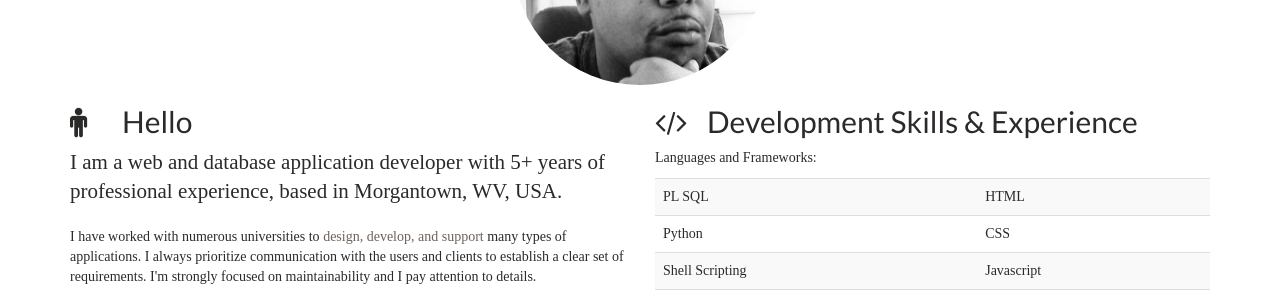
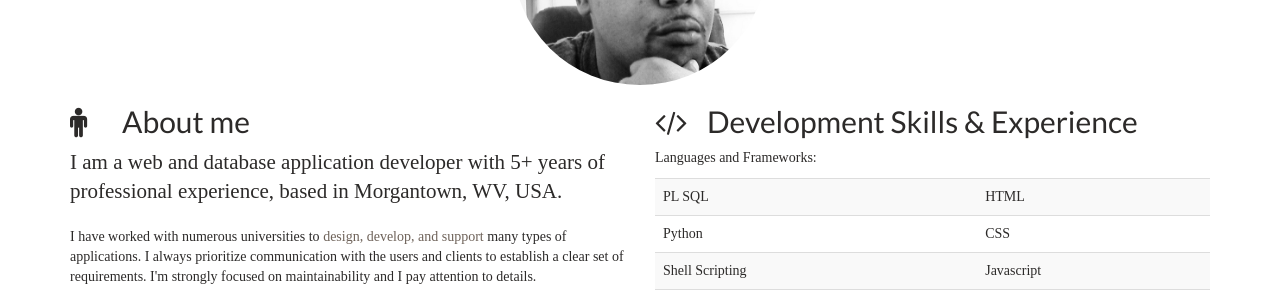
Before and after one commit to cpearson3/cpearson3.github.io, a Jekyll site: the page built from _pages/about.html, in a window 1280 px wide. Shown: the part 361-659 px from the top of the page. Built offline with Jekyll 4.4.1, drawn with Linux system fonts in a browser that asks for light colours; nearby versions of some CDN libraries.

Commit message:
changed wording on about

```diff
--- a/_pages/about.html
+++ b/_pages/about.html
@@ -10,7 +10,7 @@ custom_css: about
 <img src="/images/me2.png" class="img-responsive img-circle center" />
 <div class="row">
     <div class="col-md-6">
-        <h2><i class="fa fa-male"></i>Hello</h2>
+        <h2><i class="fa fa-male"></i>About me</h2>
         <p class="lead">I am a web and database application developer with 5+ years of professional experience,
         based in Morgantown, WV, USA.</p>
         <p>
```
Also changed, not shown: 2 other files.
